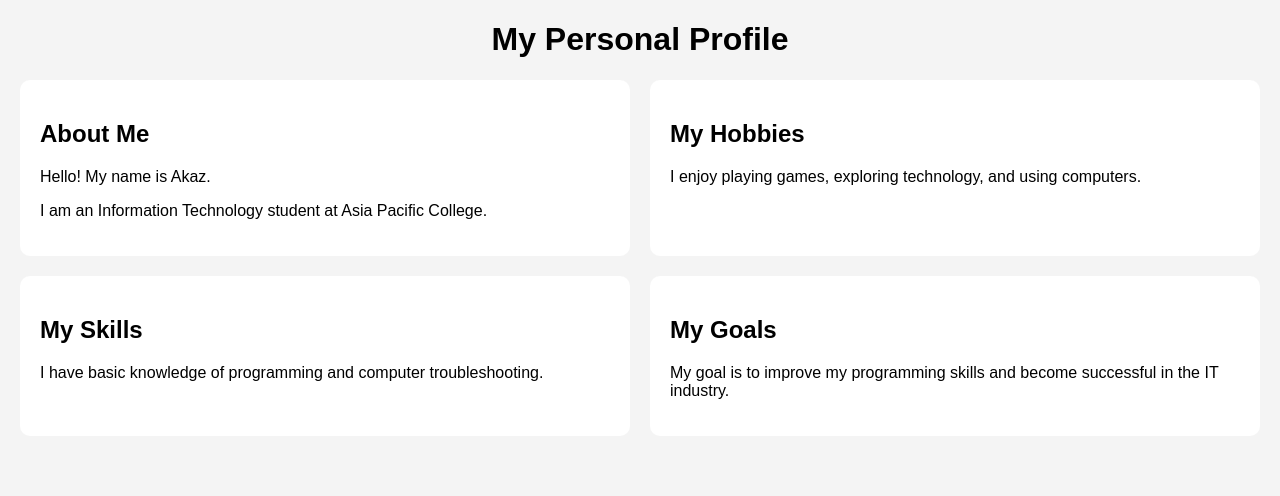
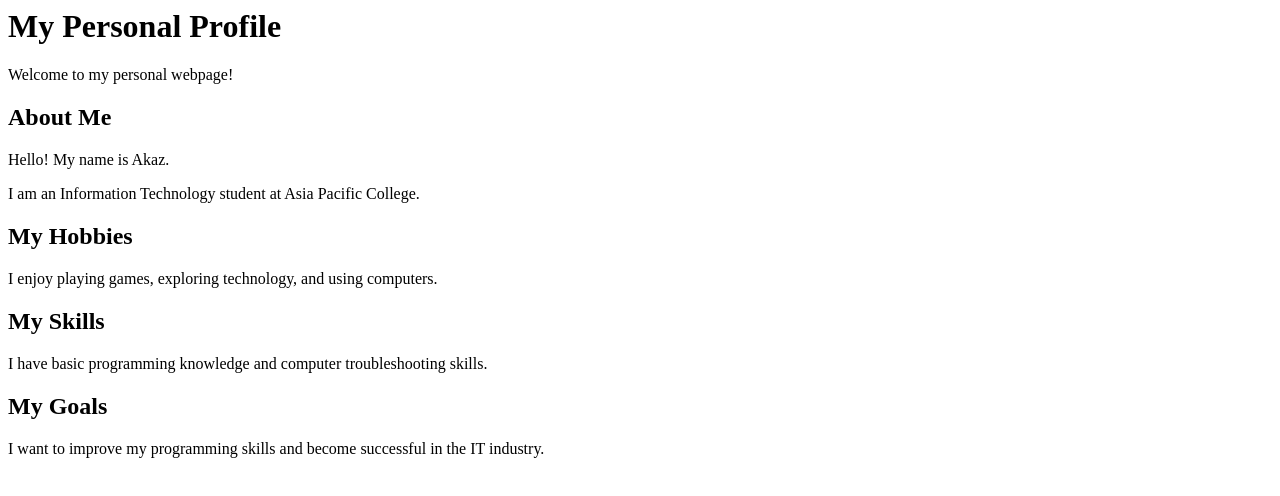
Before and after one commit to APChades/webprog-CS251_IT253-html-lessons, a plain HTML site: page home /index.html in a window 1280 px wide. Drawn offline with Linux system fonts and the light colour scheme; files that its build step writes are made by us from their sources.

Commit message:
Refactor index.html for better structure and wording
Updated HTML structure and improved wording for clarity.

```diff
--- a/home /index.html
+++ b/home /index.html
@@ -1,12 +1,9 @@
-<!DOCTYPE html>
-<html>
-<head>
-    <title>My Personal Profile</title>
-    <link rel="stylesheet" href="style.css">
-</head>
 <body>
 
-    <h1>My Personal Profile</h1>
+    <header>
+        <h1>My Personal Profile</h1>
+        <p>Welcome to my personal webpage!</p>
+    </header>
 
     <div class="container">
 
@@ -23,12 +20,12 @@
 
         <div class="profile">
             <h2>My Skills</h2>
-            <p>I have basic knowledge of programming and computer troubleshooting.</p>
+            <p>I have basic programming knowledge and computer troubleshooting skills.</p>
         </div>
 
         <div class="profile">
             <h2>My Goals</h2>
-            <p>My goal is to improve my programming skills and become successful in the IT industry.</p>
+            <p>I want to improve my programming skills and become successful in the IT industry.</p>
         </div>
 
     </div>
```
